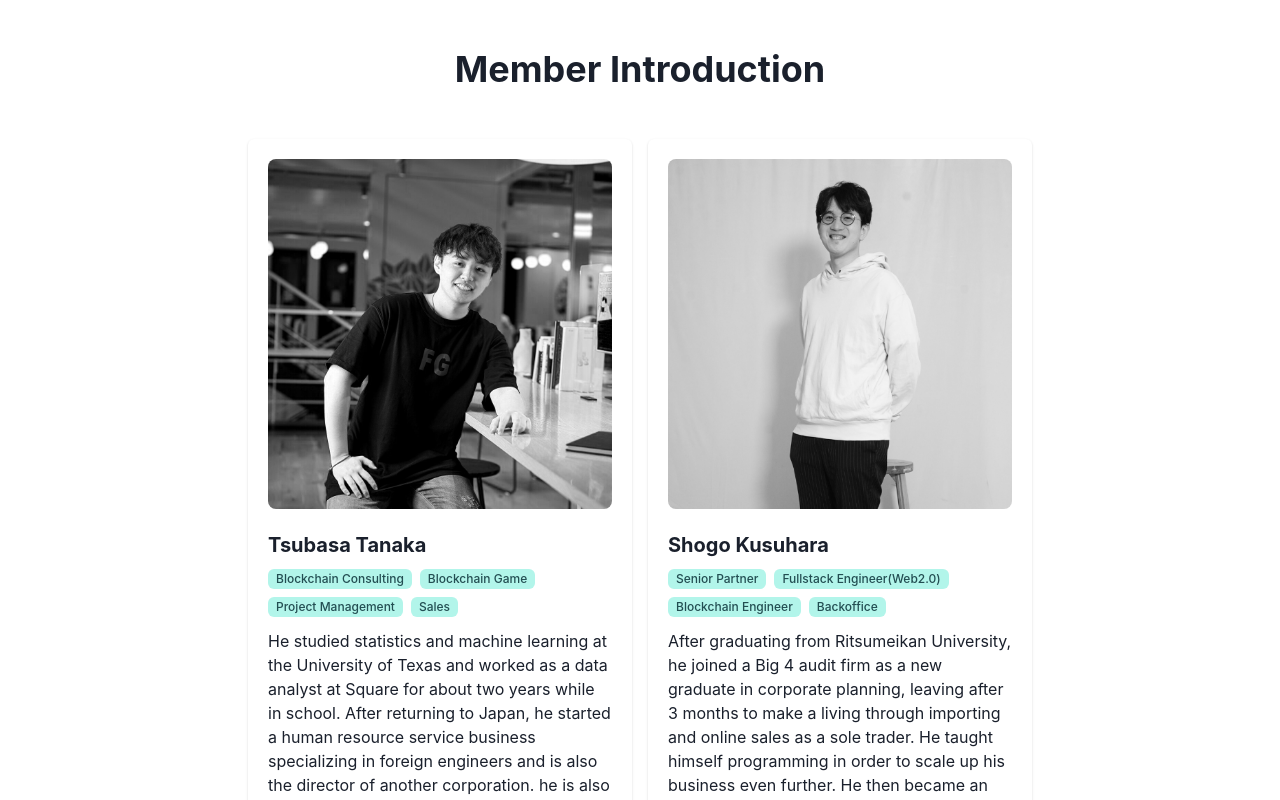
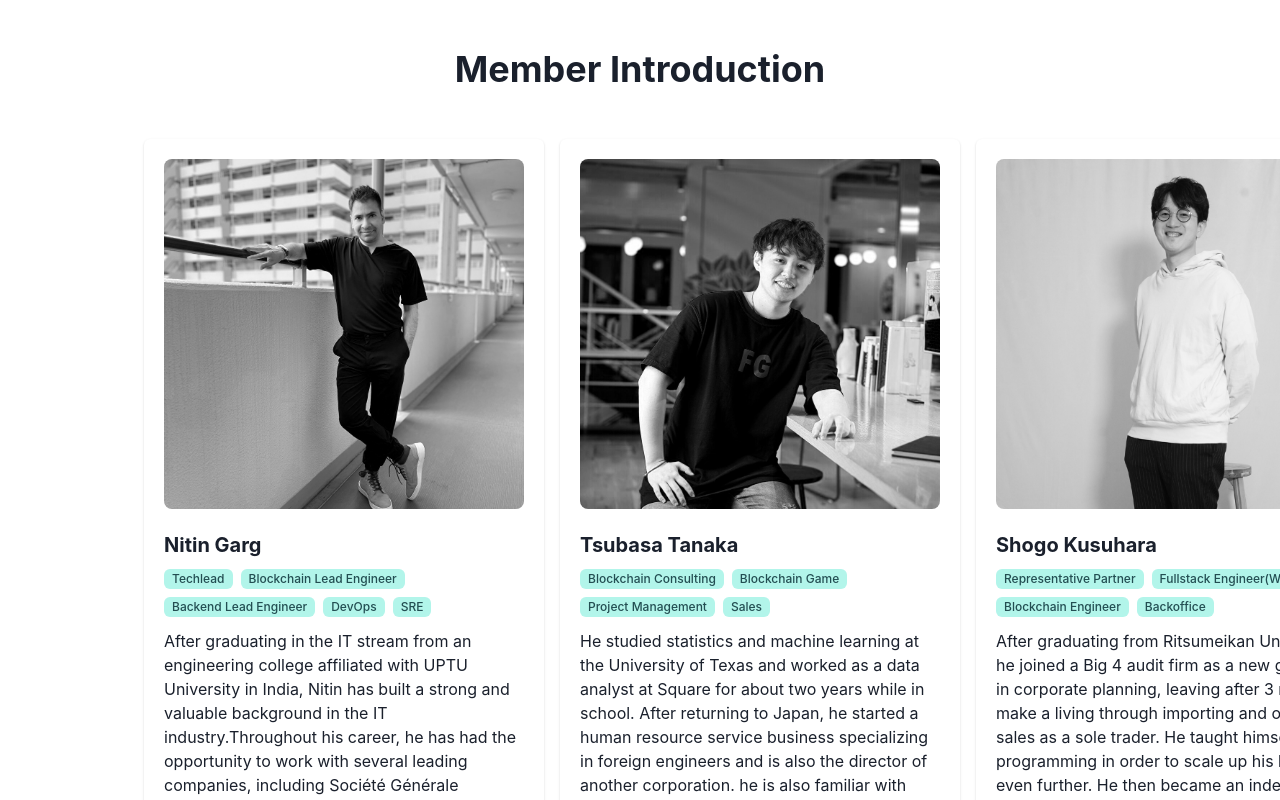
Before and after one commit to InterfaceX-co-jp/web3-corp-site, a Next.js app: page / in a window 1280 px wide. Shown: the part 1580-2380 px from the top of the page. Built offline with nearby package versions, Linux system fonts and the light colour scheme.

Commit message:
feat: Add nitin as new member

```diff
--- a/src/components/Features/Members.tsx
+++ b/src/components/Features/Members.tsx
@@ -21,7 +21,7 @@ interface Member {
 
 function MemberCard({ name, imageSrc, tags, description }: Member) {
   return (
-    <Card maxW="sm">
+    <Card maxW="sm" minW={400}>
       <CardBody>
         <Image
           h={"350px"}
@@ -51,6 +51,18 @@ function MemberCard({ name, imageSrc, tags, description }: Member) {
 
 const MEMBERS: Member[] = [
   {
+   name: "Nitin Garg",
+   imageSrc: staticPath.nitin_gray_jpg,
+   description: "After graduating in the IT stream from an engineering college affiliated with UPTU University in India, Nitin has built a strong and valuable background in the IT industry.Throughout his career, he has had the opportunity to work with several leading companies, including Société Générale Investment Bank, renowned for being one of the top investment banks in France. During his tenure there, he served as a technical lead, showcasing his exceptional skills and leadership abilities.Currently, Nitin holds the esteemed position of a blockchain engineer at a prestigious cryptocurrency and blockchain firm based in Japan. This firm is known for its cutting-edge proprietary private blockchain technology. In this role, Nitin has been actively involved in developing and enhancing blockchain solutions, utilizing his extensive knowledge and experience in the field. With his 15+ years of IT experience, Nitin has honed his skills as a backend engineer, cloud engineer, and DevOps engineer.",
+   tags: [
+    "Techlead",
+    "Blockchain Lead Engineer",
+    "Backend Lead Engineer",
+    "DevOps",
+    "SRE"
+   ]
+  },
+  {
     name: "Tsubasa Tanaka",
     imageSrc: staticPath.tsubasa_tanaka_jpg,
     description: "He studied statistics and machine learning at the University of Texas and worked as a data analyst at Square for about two years while in school. After returning to Japan, he started a human resource service business specializing in foreign engineers and is also the director of another corporation. he is also familiar with DAO and NFT design in the web 3.0 field and has experience in several projects, including project leader of a blockchain game.",
@@ -64,9 +76,9 @@ const MEMBERS: Member[] = [
   {
     name: "Shogo Kusuhara",
     imageSrc: staticPath.sk_png,
-    description: "After graduating from Ritsumeikan University, he joined a Big 4 audit firm as a new graduate in corporate planning, leaving after 3 months to make a living through importing and online sales as a sole trader. He taught himself programming in order to scale up his business even further. He then became an independent freelancer. Since becoming independent, he has helped several startups to listed companies in all phases of development. While developing a wide range of projects from front-end to infrastructure as a seasoned engineer, he started his own company to create an organization where web creators can do their best work.",
+    description: "After graduating from Ritsumeikan University, he joined a Big 4 audit firm as a new graduate in corporate planning, leaving after 3 months to make a living through importing and online sales as a sole trader. He taught himself programming in order to scale up his business even further. He then became an independent freelancer. Since becoming independent, he has helped several startups to listed companies in all phases of development. While developing a wide range of projects from front-end to infrastructure as a seasoned engineer, he started his own company to create an organization where web creators can do their best work to create exceptional products.",
     tags: [
-      "Senior Partner",
+      "Representative Partner",
       "Fullstack Engineer(Web2.0)",
       "Blockchain Engineer",
       "Backoffice",
--- a/src/lib/$path.ts
+++ b/src/lib/$path.ts
@@ -38,6 +38,7 @@ export const staticPath = {
   mysql_png: '/mysql.png',
   next_png: '/next.png',
   next_svg: '/next.svg',
+  nitin_gray_jpg: '/nitin-gray.jpg',
   nuxt_png: '/nuxt.png',
   polygon_png: '/polygon.png',
   python_png: '/python.png',
```
Also changed, not shown: public/nitin-gray.jpg (added).
